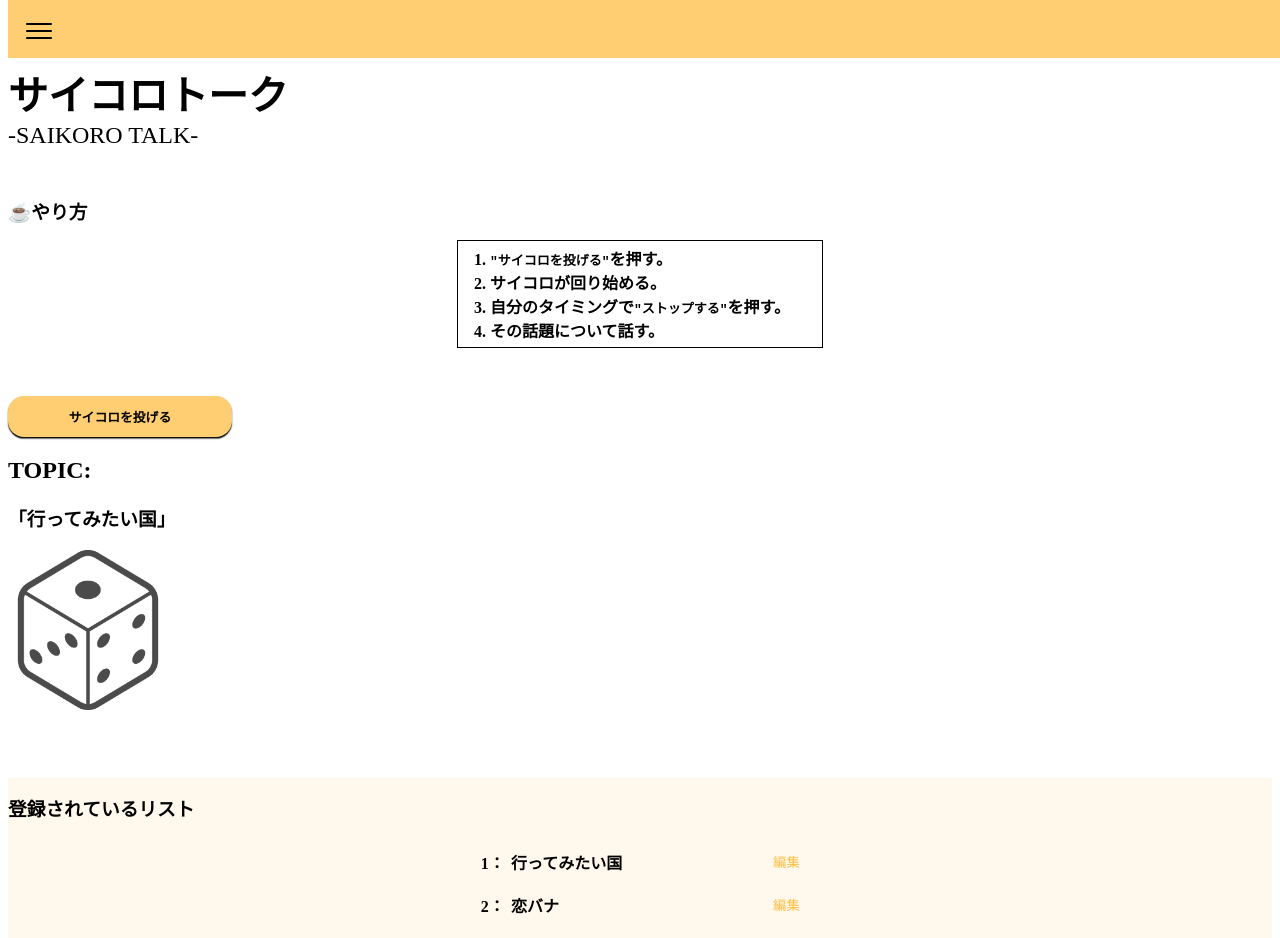
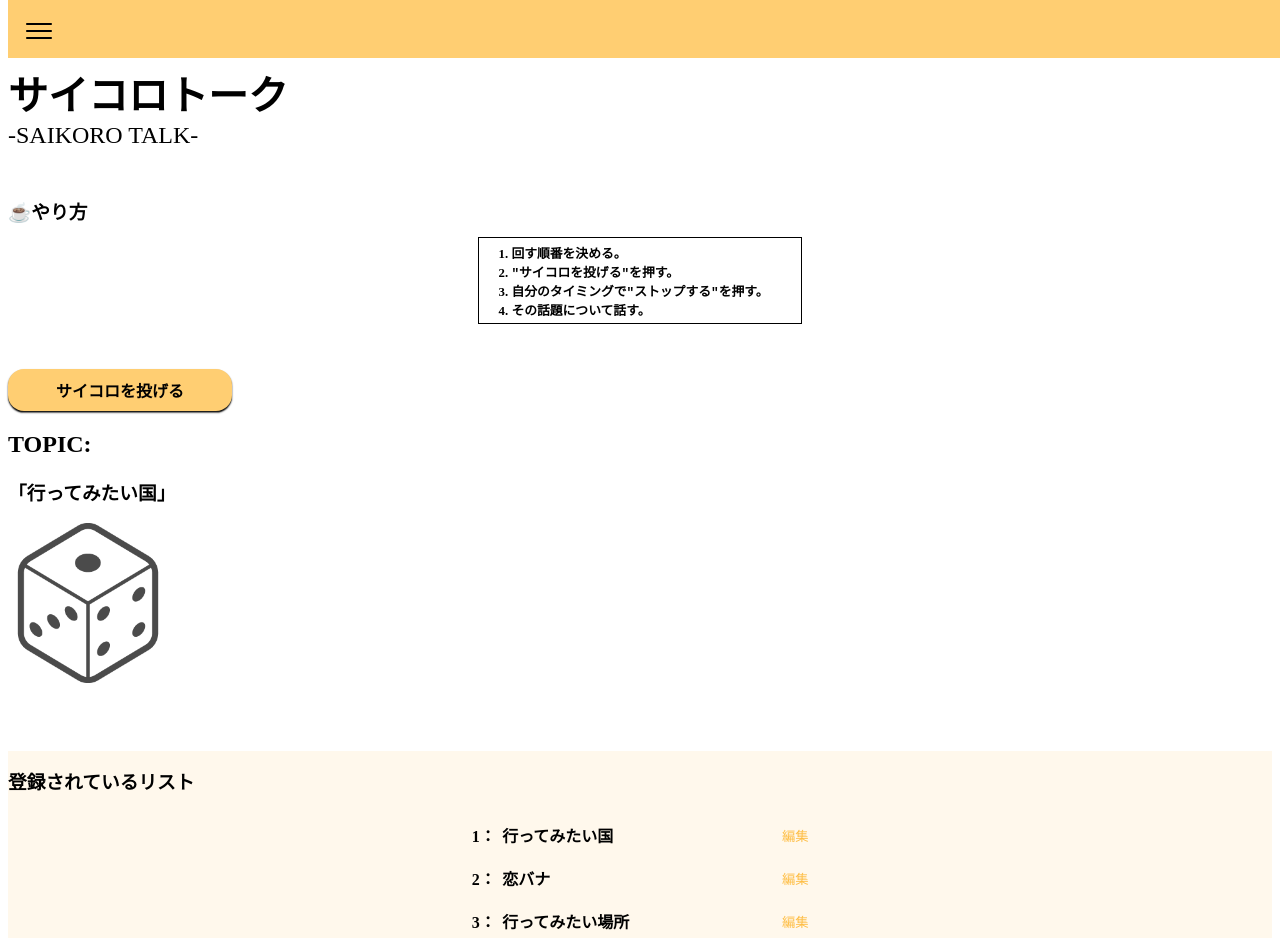
Before and after one commit to bignrn/my.web, a Vue app: page /ice-break in a window 1280 px wide. Shown: the top 938 px of the page. Built offline with nearby package versions, Linux system fonts and the light colour scheme; a web font is replaced by a local one.

Commit message:
・トピックダイスの影響範囲修正

```diff
--- a/src/components/activity/EditTopicItem.vue
+++ b/src/components/activity/EditTopicItem.vue
@@ -67,7 +67,7 @@ const cancelBtn = (id) => {
     }
 
     .input-topic {
-      font-size: 0.8rem;
+      font-size: 1rem;
       font-weight: 600;
       width: 16rem;
       height: 1.5rem;
@@ -102,6 +102,8 @@ const cancelBtn = (id) => {
 
     .register-btn,
     .cancel-btn {
+      font-size: 1rem;
+      font-weight: 600;
       margin: 0.5rem 0.3rem;
     }
   }
--- a/src/components/activity/TopicDice.vue
+++ b/src/components/activity/TopicDice.vue
@@ -96,8 +96,8 @@ const closeEditStatus = (id) => {
       <h1>☕やり方</h1>
       <div class="list-wrap">
         <ol>
+          <li>回す順番を決める。</li>
           <li><kbd>"サイコロを投げる"</kbd>を押す。</li>
-          <li>サイコロが回り始める。</li>
           <li>自分のタイミングで<kbd>"ストップする"</kbd>を押す。</li>
           <li>その話題について話す。</li>
         </ol>
@@ -105,7 +105,7 @@ const closeEditStatus = (id) => {
     </section>
     <section class="dice-area-wrap">
       <div>
-        <ButtonCommon @click="onClick" width="12rem" height="2rem">
+        <ButtonCommon @click="onClick" width="12rem" height="2rem" class="start-dice-btn">
           {{ btnMessage }}
         </ButtonCommon>
       </div>
@@ -160,6 +160,7 @@ const closeEditStatus = (id) => {
 
   ol {
     text-align: left;
+    font-size: 0.8rem;
     font-weight: bold;
     width: fit-content;
     padding: 0.3rem 2rem;
@@ -183,6 +184,11 @@ const closeEditStatus = (id) => {
   }
 
   .dice-area-wrap {
+    .start-dice-btn {
+      font-size: 1rem;
+      font-weight: 600;
+    }
+
     .empty-list-wrap {
       margin-bottom: 30px;
 
@@ -213,6 +219,7 @@ const closeEditStatus = (id) => {
     .list-wrap {
       display: flex;
       justify-content: center;
+      margin: 0 0.5rem;
 
       &.register-list-wrap {
         margin: 0 auto 1rem;
@@ -238,8 +245,8 @@ const closeEditStatus = (id) => {
         }
 
         .registered-list-title {
-          min-width: 14rem;
-          max-width: 16rem;
+          min-width: 16rem;
+          max-width: 18rem;
           white-space: pre-wrap;
           word-break: break-word;
         }
--- a/src/components/all/common/ButtonCommon.vue
+++ b/src/components/all/common/ButtonCommon.vue
@@ -22,7 +22,6 @@ defineProps({
 <style lang="scss" scoped>
 .common-button-wrap {
   border: $button-bg solid 0.1rem;
-  font-size: 0.8rem;
   font-weight: bold;
   color: black;
   padding: 0.3rem 1rem;
```
